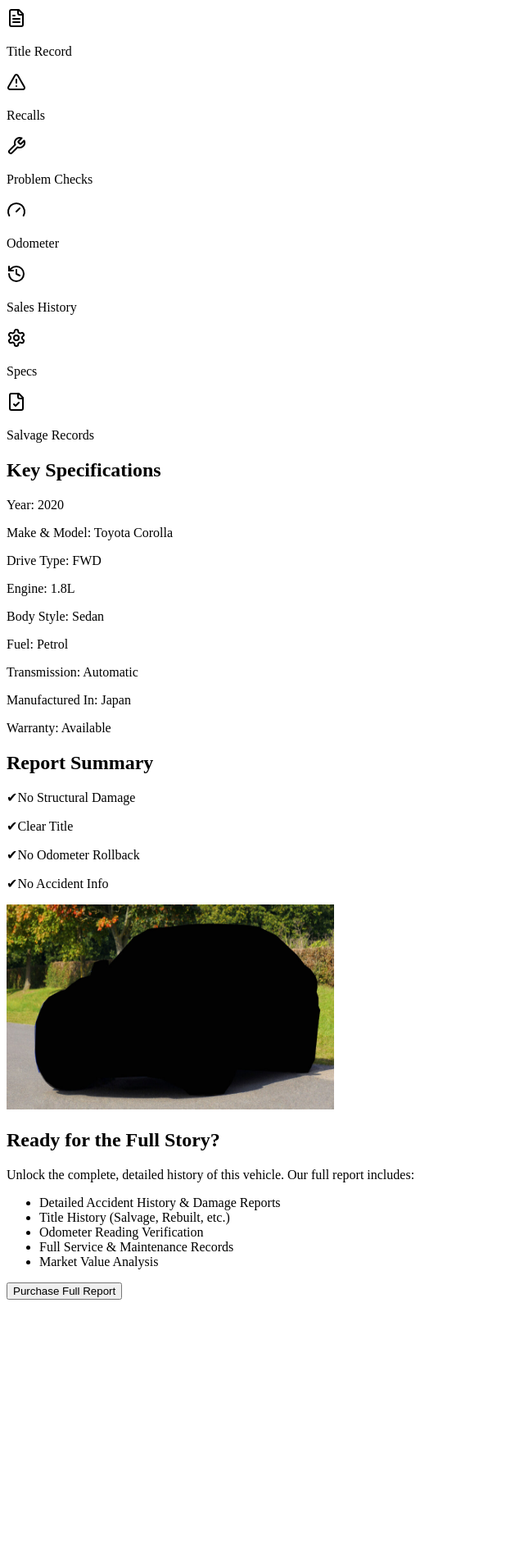
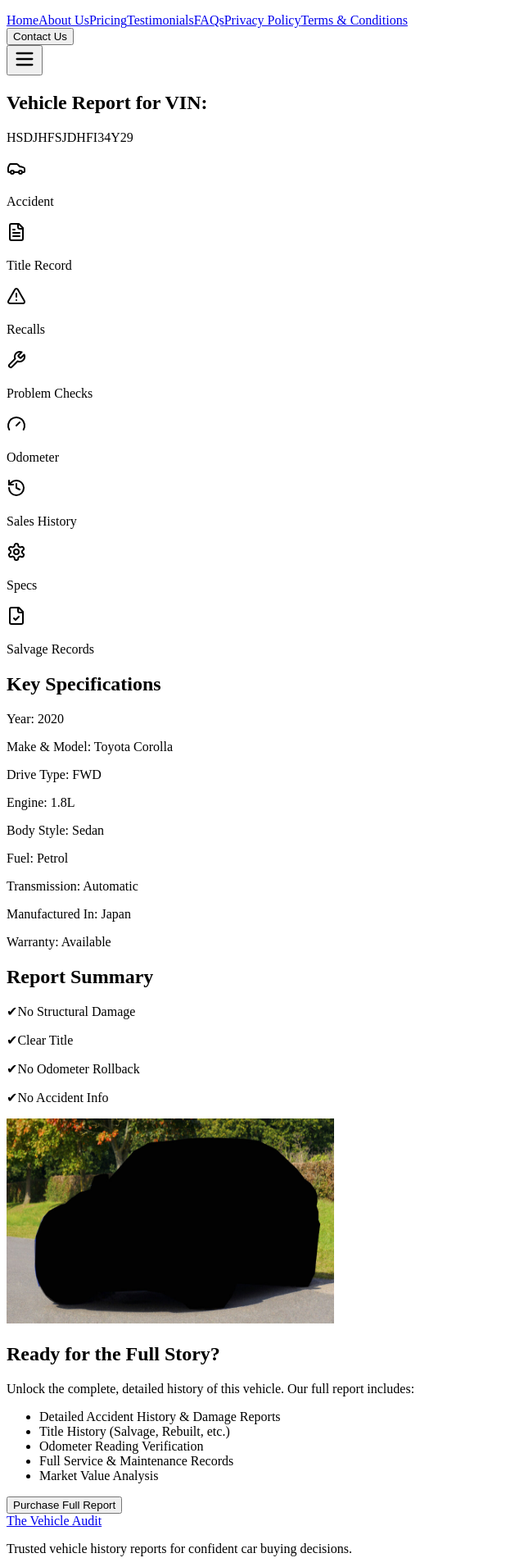
Before and after one commit to muhammadnoaman345/Get-carify, a Next.js app: page /summary in a window 1280 px wide. Shown: the part 169-2080 px from the top of the page at 82% size, without its empty margins (0-640 px from the left). Before the commit the page ends 1762 px from the top, so only its background shows below. Built offline with nearby package versions, Linux system fonts and the light colour scheme.

Commit message:
Update summary.js

```diff
--- a/pages/summary.js
+++ b/pages/summary.js
@@ -8,11 +8,20 @@
   Settings,
   History,
   FileCheck,
-} from "lucide-react"; // icons
+} from "lucide-react";
+
+// Import your header and footer
+import Header from "../components/Navbar.js";
+import Footer from "../components/Footer.js";
 
 export default function Summary() {
   return (
-    <div className="min-h-screen bg-black text-white p-6">
+    <div className="min-h-screen flex flex-col bg-black text-white">
+      {/* Header */}
+      <Header />
+
+      {/* Main Content */}
+      <main className="flex-grow p-6">
         <div className="max-w-7xl mx-auto grid grid-cols-1 md:grid-cols-3 gap-8">
           {/* Left Side */}
           <div className="md:col-span-2 space-y-6">
@@ -130,6 +139,10 @@
             </div>
           </div>
         </div>
+      </main>
+
+      {/* Footer */}
+      <Footer />
     </div>
   );
 }
```
Lines whose indentation alone changed are shown as unchanged.
